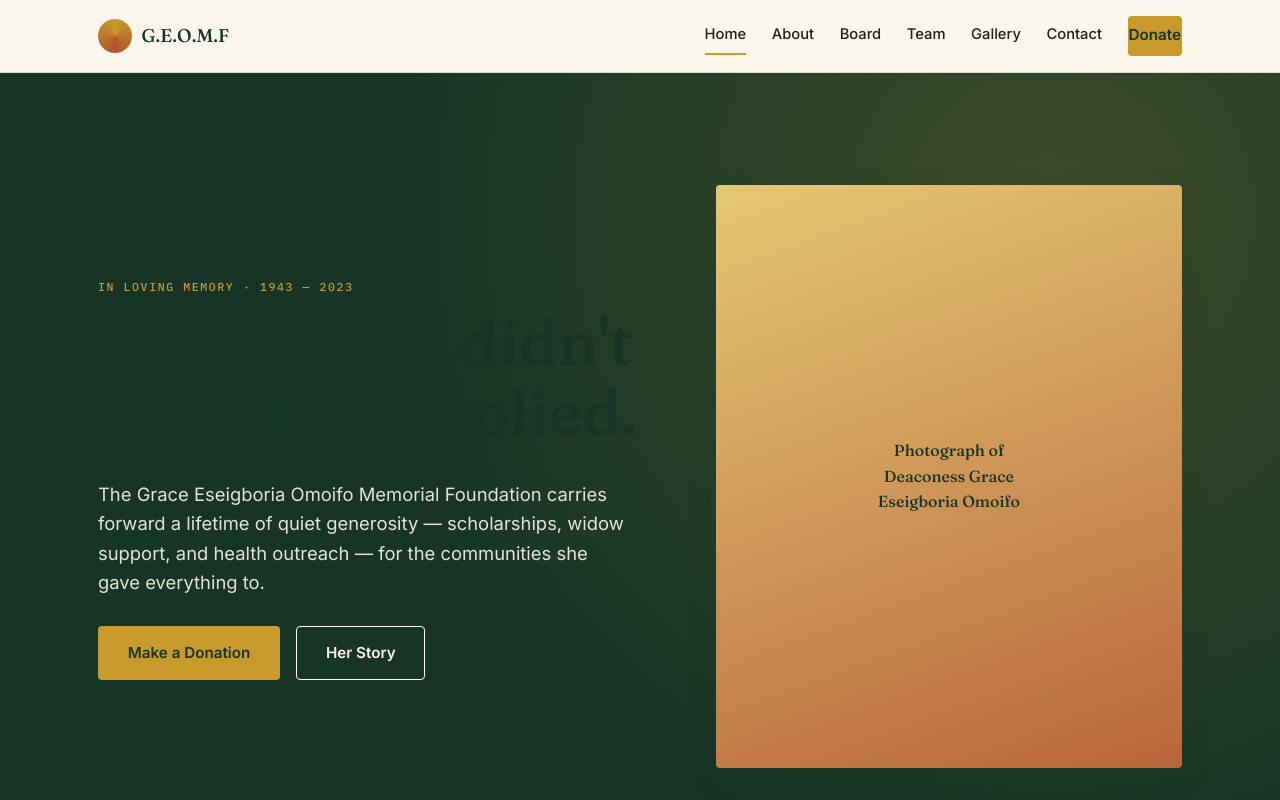
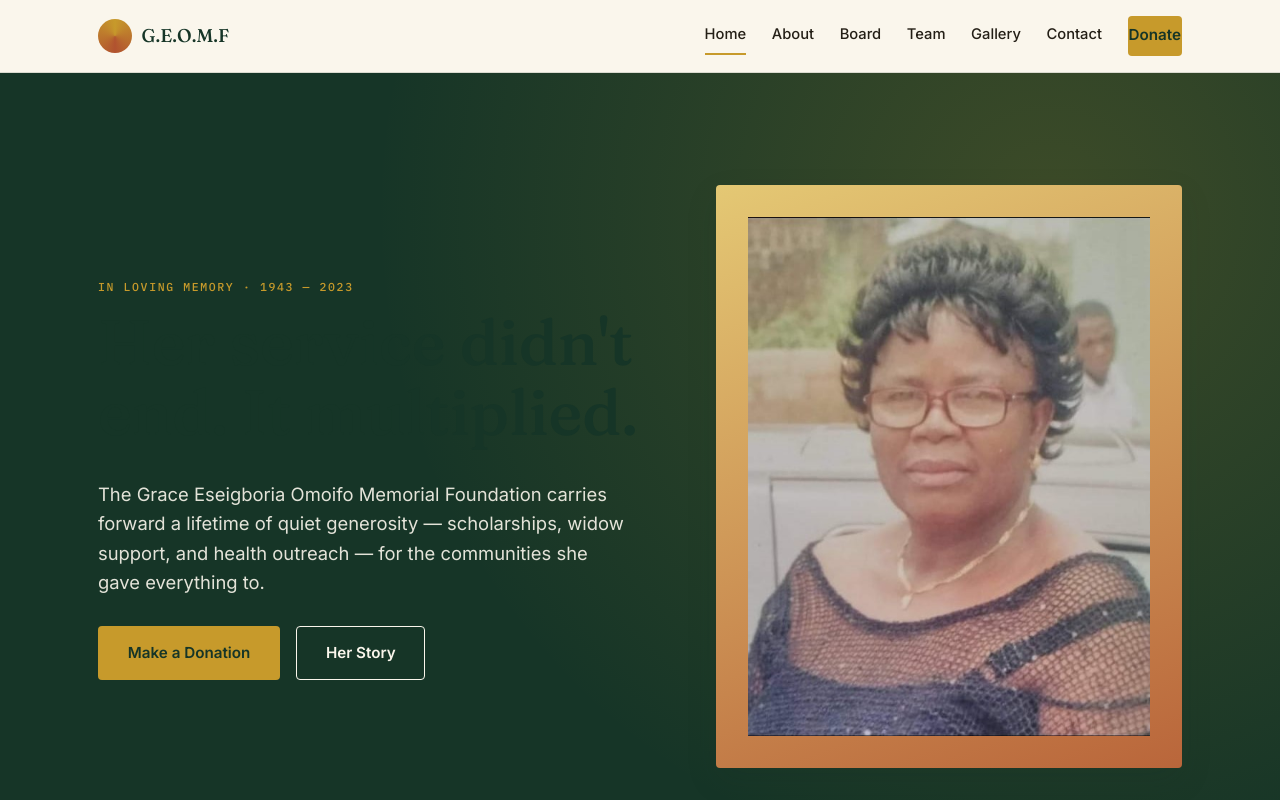
Before and after one commit to the-wolfhead/geomf01, a React (Vite) app: page / in a window 1280 px wide. Shown: the top 800 px of the page. Built offline with nearby package versions, Linux system fonts and the light colour scheme.

Commit message:
Add image of Deaconess Grace to Home page
Replaced the text description of Deaconess Grace with an image.

```diff
--- a/src/pages/Home.jsx
+++ b/src/pages/Home.jsx
@@ -2,6 +2,7 @@ import { Link } from 'react-router-dom';
 import SectionDivider from '../components/SectionDivider.jsx';
 import ArticleCard from '../components/ArticleCard.jsx';
 import { articles, deaconess } from '../data/content.js';
+import matriarchPhoto from '../data/matriarch.jpeg'; // match your actual filename
 
 export default function Home() {
   return (
@@ -21,9 +22,11 @@ export default function Home() {
               <Link to="/about" className="btn btn--outline">Her Story</Link>
             </div>
           </div>
-          <div className="hero__portrait" aria-hidden="true">
-            Photograph of<br />Deaconess Grace<br />Eseigboria Omoifo
-          </div>
+          <img
+  src={matriarchPhoto}
+  alt="Deaconess Grace Eseigboria Omoifo"
+  className="hero__portrait"
+/>
         </div>
       </section>
 
```
